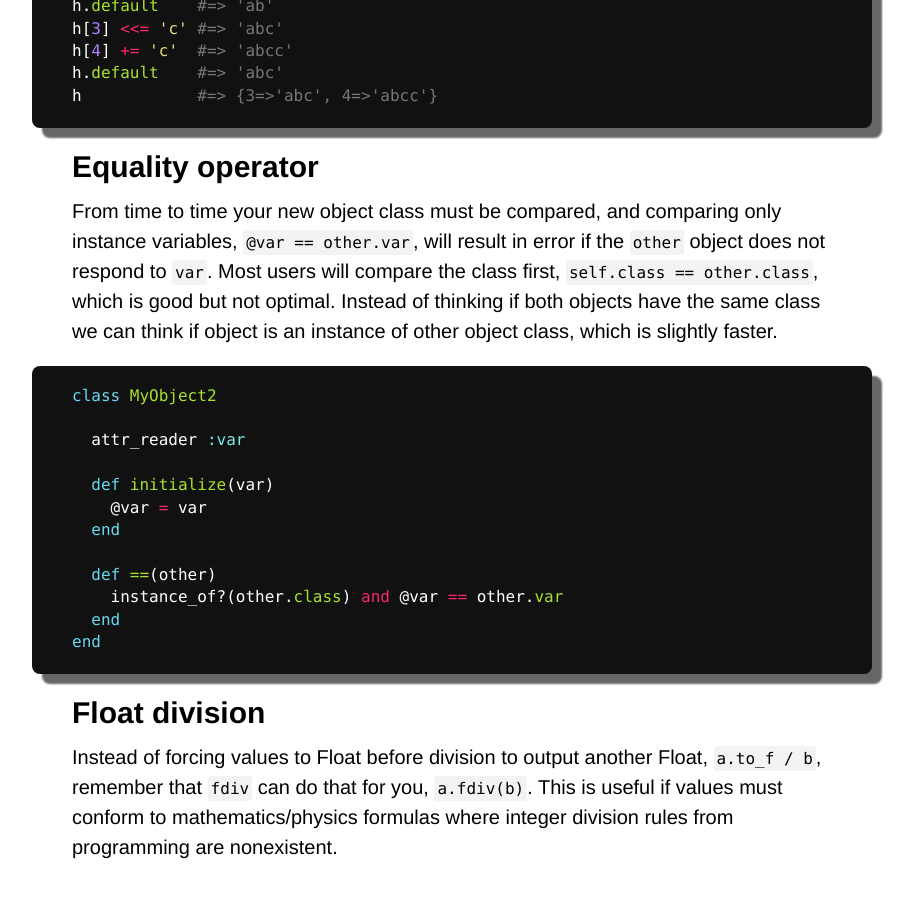
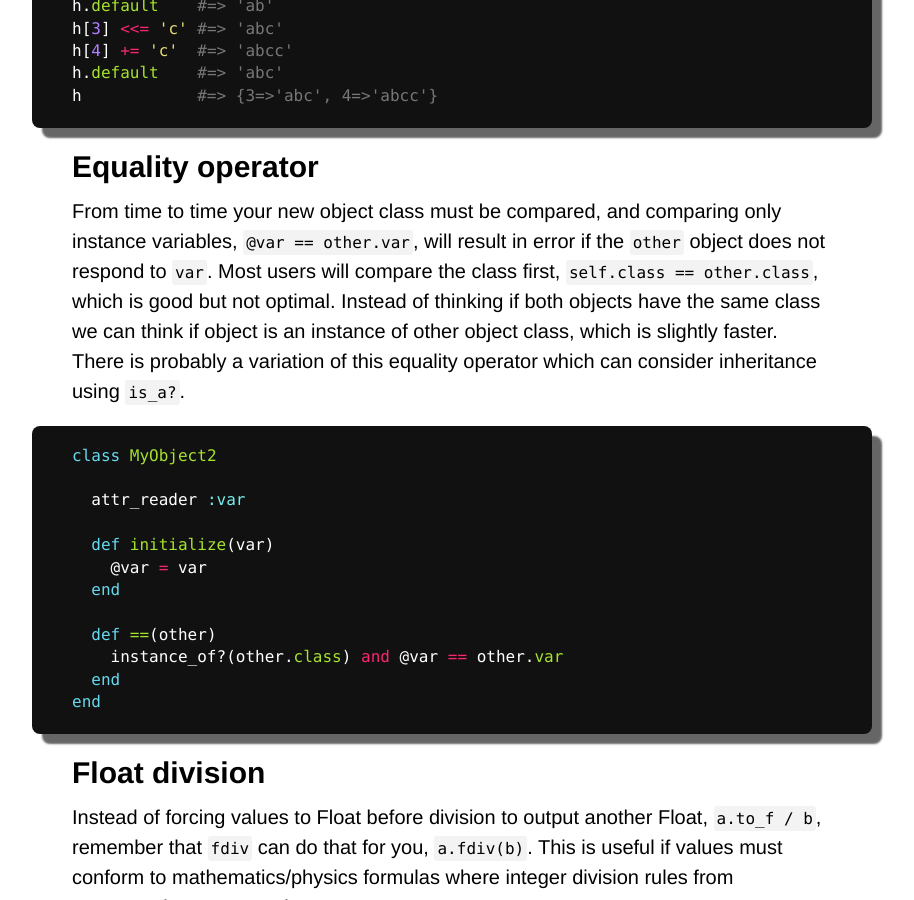
Before and after one commit to Maumagnaguagno/maumagnaguagno.github.io, a Jekyll site: the page built from ruby.md, in a window 1280 px wide and 900 px high, scrolled down 4363 px. Shown: the whole window, without its empty margins (188-1102 px from the left). Built offline with Jekyll 4.4.1, drawn with Linux system fonts in a browser that asks for light colours; our own code applies the rules of GitHub Pages for plain Markdown files.

Commit message:
Add is_a? note to equality operator in Ruby

````diff
--- a/ruby.md
+++ b/ruby.md
@@ -179,6 +179,7 @@ h            #=> {3=>'abc', 4=>'abcc'}
 From time to time your new object class must be compared, and comparing only instance variables, ``@var == other.var``, will result in error if the ``other`` object does not respond to ``var``.
 Most users will compare the class first, ``self.class == other.class``, which is good but not optimal.
 Instead of thinking if both objects have the same class we can think if object is an instance of other object class, which is slightly faster.
+There is probably a variation of this equality operator which can consider inheritance using ``is_a?``.
 
 ```ruby
 class MyObject2
````
